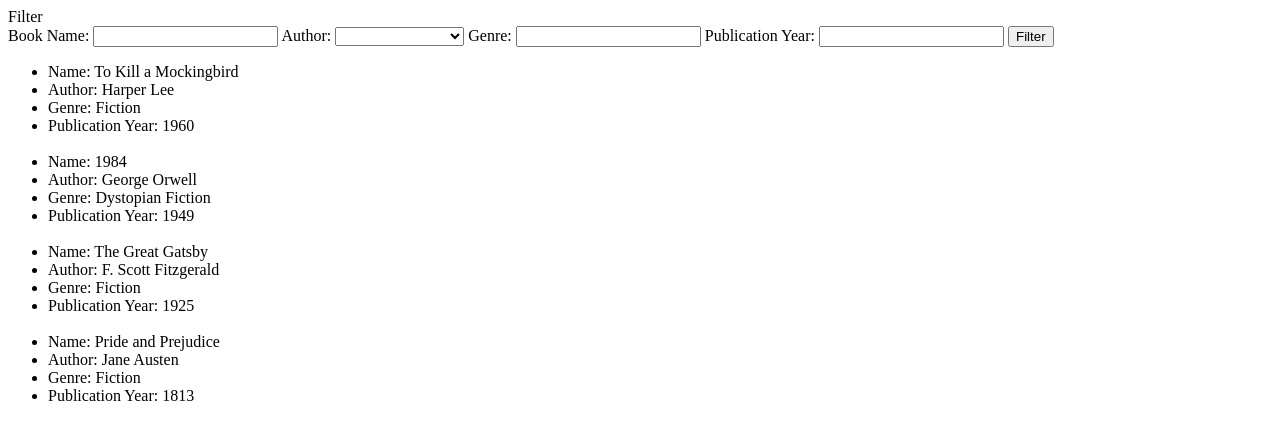
After one commit to CODERELY07/IM-Project, a PHP site: page /Learn/filtering.php in a window 1280 px wide. The commit adds this page. Shown: the top 440 px of the page. Run offline with PHP 8.4, Linux system fonts and the light colour scheme.

Commit message:
update registraion

```diff
--- /dev/null
+++ b/Learn/filtering.php
@@ -0,0 +1,104 @@
+<?php
+$books = [
+    [
+        "name" => "To Kill a Mockingbird",
+        "author" => "Harper Lee",
+        "genre" => "Fiction",
+        "publication_year" => 1960
+    ],
+    [
+        "name" => "1984",
+        "author" => "George Orwell",
+        "genre" => "Dystopian Fiction",
+        "publication_year" => 1949
+    ],
+    [
+        "name" => "The Great Gatsby",
+        "author" => "F. Scott Fitzgerald",
+        "genre" => "Fiction",
+        "publication_year" => 1925
+    ],
+    [
+        "name" => "Pride and Prejudice",
+        "author" => "Jane Austen",
+        "genre" => "Fiction",
+        "publication_year" => 1813
+    ]
+];
+
+function filter($items, $criteria) {
+    $filteredItems = [];
+    foreach ($items as $item) {
+        $match = true;
+        foreach ($criteria as $key => $value) {
+            if (!empty($value) && $item[$key] != $value) {
+                $match = false;
+                break;
+            }
+        }
+        if ($match) {
+            $filteredItems[] = $item;
+        }
+    }
+    return $filteredItems;
+}
+
+$filteredBooks = $books; // Default to all books
+
+if ($_SERVER['REQUEST_METHOD'] == 'GET') {
+    $criteria = [
+        'name' => $_GET['name'] ?? '',
+        'author' => $_GET['author'] ?? '',
+        'genre' => $_GET['genre'] ?? '',
+        'publication_year' => $_GET['pub_year'] ?? ''
+    ];
+    $filteredBooks = filter($books, $criteria);
+}
+?>
+
+<!DOCTYPE html>
+<html lang="en">
+<head>
+    <meta charset="UTF-8">
+    <meta name="viewport" content="width=device-width, initial-scale=1.0">
+    <title>Book Filter</title>
+</head>
+<body>
+    <label for="">Filter</label>
+    <form action="<?php echo $_SERVER['PHP_SELF']; ?>" method="GET">
+        <label for="name">Book Name:</label>
+        <input type="text" id="name" name="name" value="<?php echo htmlspecialchars($_GET['name'] ?? ''); ?>">
+
+        <label for="author">Author:</label>
+        <select name="author" id="author">
+            <option value=""></option>
+            <?php foreach ($books as $book): ?>
+                <option value="<?= htmlspecialchars($book['author']) ?>" <?= (isset($_GET['author']) && $_GET['author'] === $book['author']) ? 'selected' : ''; ?>>
+                    <?= htmlspecialchars($book['author']) ?>
+                </option>
+            <?php endforeach; ?>
+        </select>
+
+        <label for="genre">Genre:</label>
+        <input type="text" name="genre" id="genre" value="<?php echo htmlspecialchars($_GET['genre'] ?? ''); ?>">
+
+        <label for="pub_year">Publication Year:</label>
+        <input type="text" name="pub_year" id="pub_year" value="<?php echo htmlspecialchars($_GET['pub_year'] ?? ''); ?>">
+
+        <input type="submit" value="Filter">
+    </form>
+
+    <div>
+        <ul>
+        <?php foreach ($filteredBooks as $book): ?>
+            <li>Name: <?= htmlspecialchars($book["name"]) ?></li>
+            <li>Author: <?= htmlspecialchars($book["author"]) ?></li>
+            <li>Genre: <?= htmlspecialchars($book["genre"]) ?></li>
+            <li>Publication Year: <?= htmlspecialchars($book["publication_year"]) ?></li>
+            <br>
+        <?php endforeach; ?>
+        </ul>
+
+    </div>
+</body>
+</html>
```
Also changed, not shown: Components/Register/Js/register.js (+53 -32 lines), Components/Register/css/style.css (+7 -0 lines), Components/Register/register.php (+34 -8 lines), Components/Register/action.php (line endings or trailing spaces).
